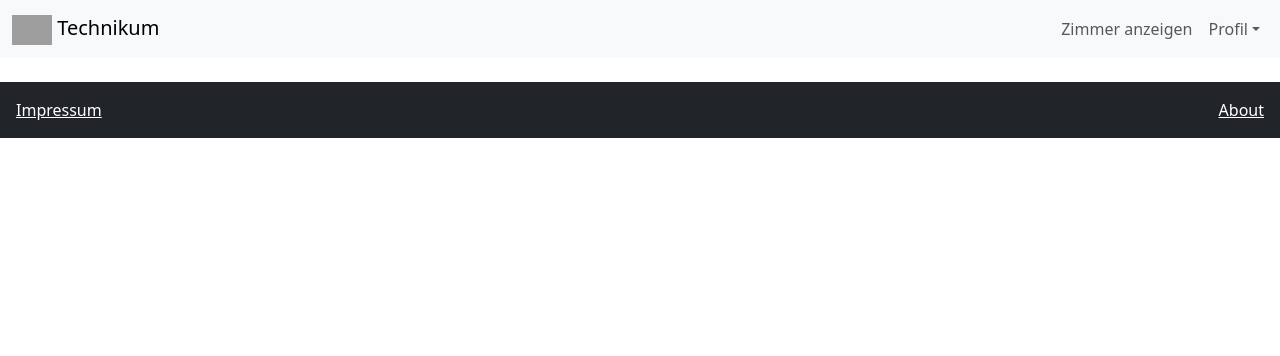
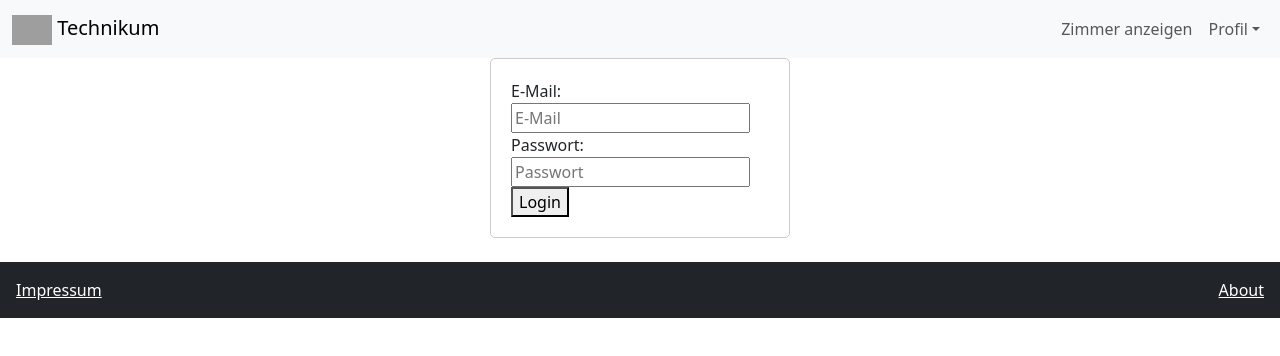
Before and after one commit to Lammer-FH/boutique-hotel-technikum-2023-gruppe-f-1, a Vue app: page /login in a window 1280 px wide. Shown: the top 356 px of the page. Built offline with nearby package versions, Linux system fonts and the light colour scheme; grey boxes are pictures that could not be loaded; a web font is replaced by a local one.

Commit message:
Login erfolgreich und status in store über locale store gespeichert

```diff
--- a/src/components/Header.vue
+++ b/src/components/Header.vue
@@ -1,8 +1,17 @@
 <script>
 import { defineComponent } from 'vue';
+import { useLoginStore } from '@/stores/loginStore';
 
 export default defineComponent({
-  name: "Header"
+  name: "Header",
+  data: () => {
+    return {
+      loginStore: useLoginStore()
+    }
+  },
+  mounted() {
+    console.log('Header mounted. isLoggedIn:', this.loginStore.isLoggedIn);
+  },
 })
 </script>
 
@@ -21,10 +30,11 @@ export default defineComponent({
       <b-navbar-nav class="ms-auto">
         <b-nav-item href="/rooms">Zimmer anzeigen</b-nav-item>
         <b-nav-item-dropdown text="Profil" right>
-          <b-dropdown-item @click="login">Login</b-dropdown-item>
-          <b-dropdown-item href="/register" @click="register">Register now</b-dropdown-item>
-          <b-dropdown-item @click="showProfile">Show Profil</b-dropdown-item>
+          <b-dropdown-item v-if="!loginStore.isLoggedIn" href="/login">Login</b-dropdown-item>
+          <b-dropdown-item v-if="!loginStore.isLoggedIn" href="/register">Register now</b-dropdown-item>
+          <b-dropdown-item v-if="loginStore.isLoggedIn" @click="logout">Logout</b-dropdown-item>
         </b-nav-item-dropdown>
+        <b-nav-item v-if="loginStore.isLoggedIn" class="text-success">Eingeloggt</b-nav-item>
       </b-navbar-nav>
     </b-collapse>
   </b-navbar>
--- a/src/router/index.js
+++ b/src/router/index.js
@@ -5,7 +5,8 @@ import Impressum from "@/views/Impressum.vue";
 import RoomsPage from '@/views/RoomsPage.vue';
 import BookingForm from "@/views/BookingForm.vue";
 import RegistrationForm from "@/views/RegistrationForm.vue";
-import BookingConfirmation from "@/components/BookingConfirmation.vue";
+import BookingConfirmation from "@/views/BookingConfirmation.vue";
+import LoginForm from "@/views/LoginForm.vue";
 
 const router = createRouter({
   history: createWebHistory(import.meta.env.BASE_URL),
@@ -52,7 +53,12 @@ const router = createRouter({
       path: '/booking-confirmation',
       name: 'BookingConfirmation',
       component: BookingConfirmation
-    }
+    },
+    {
+      path: '/login',
+      name: 'LoginForm',
+      component: LoginForm
+    },
   ]
 })
 
--- /dev/null
+++ b/src/stores/loginStore.js
@@ -0,0 +1,33 @@
+import { defineStore } from 'pinia';
+import { login as loginService } from '@/api/loginService';
+
+export const useLoginStore = defineStore('loginStore', {
+    state: () => ({
+        jwt: localStorage.getItem('jwt') || null,
+        isLoggedIn: localStorage.getItem('isLoggedIn') === 'true' || false
+    }),
+    actions: {
+        async login(clientId, secret) {
+            try {
+                const jwt = await loginService(clientId, secret);
+                this.jwt = jwt;
+                this.isLoggedIn = true;
+                console.log('Logged in. isLoggedIn:', this.isLoggedIn);
+                console.log('Logged in. JWT:', this.jwt);
+                localStorage.setItem('jwt',jwt)
+                localStorage.setItem('isLoggedIn','true')
+            } catch (error) {
+                console.error('Login fehlgeschlagen:', error);
+                throw error;
+            }
+        },
+        logout() {
+            this.jwt = null;
+            this.isLoggedIn = false;
+            // Entfernen des JWT aus Axios Header
+            delete axios.defaults.headers.common['Authorization'];
+            localStorage.removeItem('jwt')
+            localStorage.removeItem('isLoggedIn')
+        }
+    }
+});
--- /dev/null
+++ b/src/views/LoginForm.vue
@@ -0,0 +1,54 @@
+<script>
+import { defineComponent } from 'vue';
+import { useLoginStore } from '@/stores/loginStore'; // Stellen Sie sicher, dass der Pfad korrekt ist
+
+export default defineComponent({
+  name: "LoginForm",
+  data() {
+    return {
+      clientId: '',
+      secret: '',
+      message: ''
+    };
+  },
+  methods: {
+    async loginUser() {
+      const loginStore = useLoginStore();
+      try {
+        await loginStore.login(this.clientId, this.secret);
+        this.message = 'Login erfolgreich!';
+        // Optionale Aktionen nach erfolgreichem Login
+      } catch (error) {
+        this.message = 'Login fehlgeschlagen: ' + error.message;
+      }
+    }
+  }
+});
+</script>
+
+<template>
+  <div class="login-form">
+    <form @submit.prevent="loginUser">
+      <div>
+        <label for="clientId">E-Mail:</label>
+        <input id="clientId" v-model="clientId" type="email" placeholder="E-Mail" required>
+      </div>
+      <div>
+        <label for="secret">Passwort:</label>
+        <input id="secret" v-model="secret" type="password" placeholder="Passwort" required>
+      </div>
+      <button type="submit">Login</button>
+    </form>
+    <p v-if="message">{{ message }}</p>
+  </div>
+</template>
+
+<style scoped>
+.login-form {
+  max-width: 300px;
+  margin: auto;
+  padding: 20px;
+  border: 1px solid #ccc;
+  border-radius: 5px;
+}
+</style>
```
Also changed, not shown: src/views/BookingConfirmation.vue (renamed from src/components/BookingConfirmation.vue).
